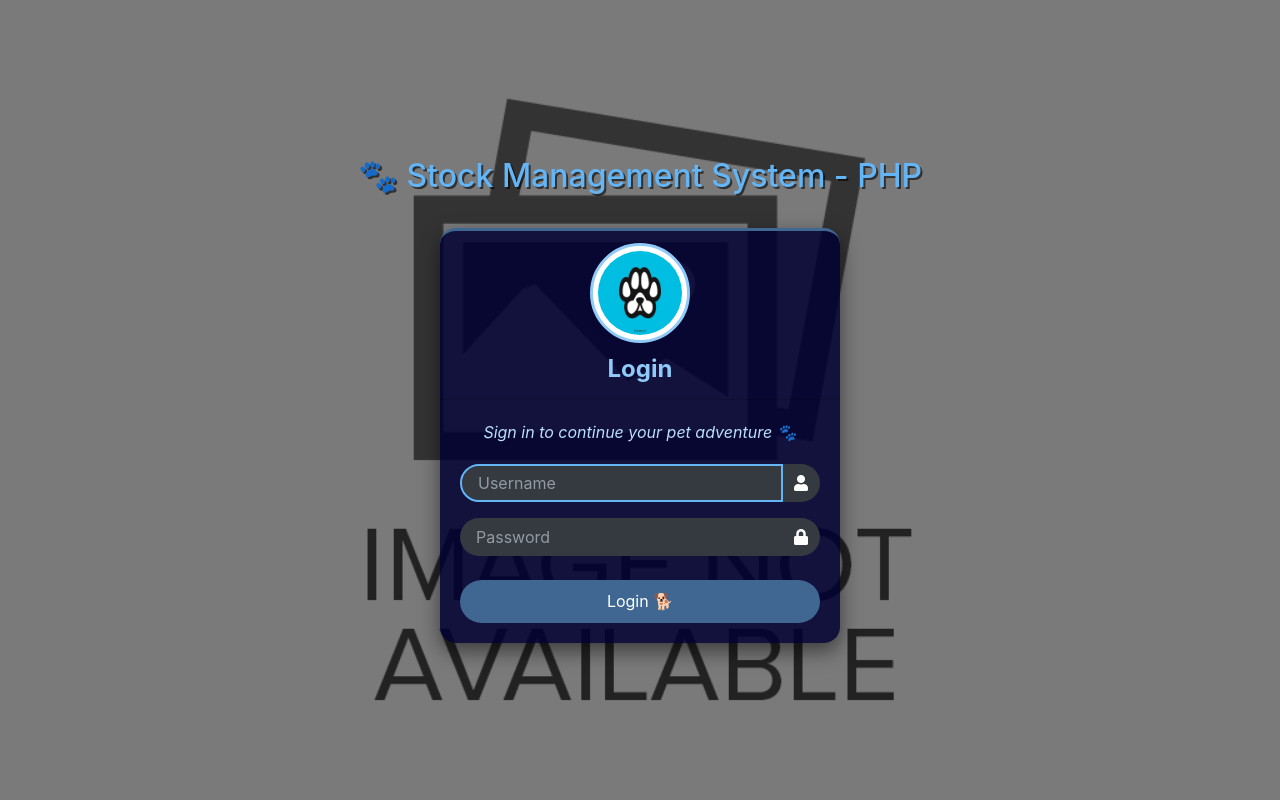
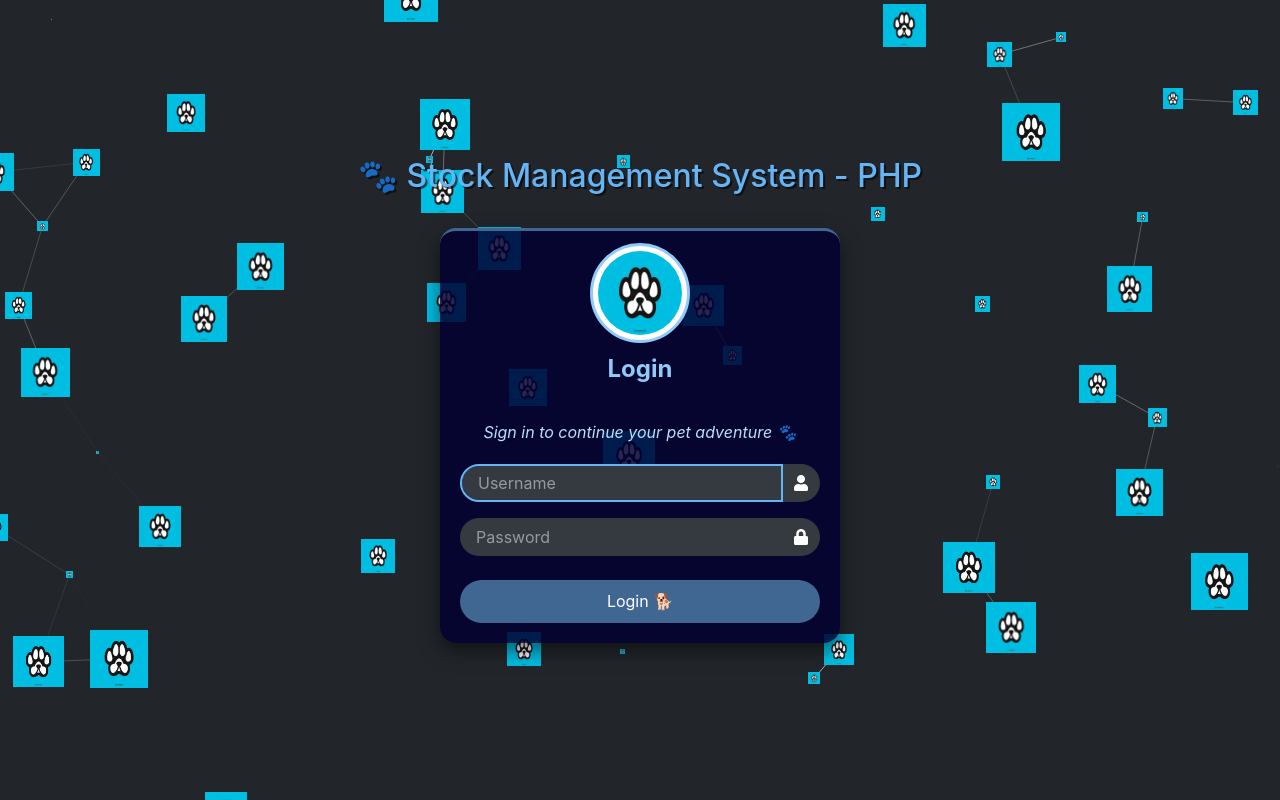
Before and after one commit to Justinedave09/sms, a PHP site: page /sms/admin/login.php in a window 1280 px wide. Run offline with PHP 8.4, Linux system fonts and the light colour scheme; data comes from the database, SQL or seed files in the repository; some libraries are stand-ins or nearby versions.

Commit message:
Changes to be committed: 	new file:   admin/403.html 	modified:   admin/inc/header.php 	modified:   admin/login.php 	modified:   admin/stocks/index.php

```diff
--- a/admin/inc/header.php
+++ b/admin/inc/header.php
@@ -54,4 +54,28 @@
     </script>
     <script src="<?php echo base_url ?>dist/js/script.js"></script>
 
+  <?php
+
+  if(isset($_SESSION['system_info']['type']) && $_SESSION['system_info']['type'] != 1){
+    if(
+      isset($_GET['page']) &&
+      (
+        $_GET['page'] == 'maintenance/item' ||
+        $_GET['page'] == 'maintenance/category' ||
+        $_GET['page'] == 'maintenance/supplier' ||
+        $_GET['page'] == 'system_info'
+
+      )
+    ){
+      echo '<script>window.location.href="/sms/admin/?page=403";</script>';
+    }
+  }
+
+
+
+
+
+  ?>
+
+
   </head>
--- a/admin/login.php
+++ b/admin/login.php
@@ -3,16 +3,27 @@
 <html lang="en">
 <?php require_once('inc/header.php') ?>
 <body class="hold-transition login-page dark-mode">
-<script>
-  start_loader()
-</script>
+<script>start_loader()</script>
+
+<!-- 🌟 Particle Container -->
+<div id="particles-js"></div>
 
 <style>
+  #particles-js {
+    position: fixed;
+    width: 100%;
+    height: 100%;
+    top: 0;
+    left: 0;
+    z-index: 0;
+    background: transparent;
+  }
+
   body {
-    background-image: url("<?php echo validate_image($_settings->info('cover')) ?>");
-    background-size: cover;
+    /* background-image: url("<?php //echo validate_image($_settings->info('cover')) ?>"); */
+    /* background-size: cover;
     background-position: center;
-    background-repeat: no-repeat;
+    background-repeat: no-repeat; */
     backdrop-filter: brightness(0.5);
     display: flex;
     justify-content: center;
@@ -20,10 +31,16 @@
     flex-direction: column;
     min-height: 100vh;
     margin: 0;
+    position: relative;
+    z-index: 1;
+  }
+
+  .login-title, .login-box {
+    position: relative;
+    z-index: 2;
   }
 
   .login-title {
-    /* font-size: 2.75rem; */
     color: #64b5f6;
     text-shadow: 2px 2px rgba(0, 0, 0, 0.6);
     margin-bottom: 2rem;
@@ -81,7 +98,7 @@
   }
 
   .btn-primary {
-    background-color: #2196f3;
+    /* background-color: #2196f3; */
     border: none;
     border-radius: 50px;
     padding: 0.6rem;
@@ -93,7 +110,7 @@
   }
 </style>
 
-<h2 class="login-title">🐾 <?php echo $_settings->info('name') ?></b></h2>
+<h2 class="login-title">🐾 <?php echo $_settings->info('name') ?></h2>
 
 <div class="login-box">
   <div class="card card-outline card-primary">
@@ -129,6 +146,67 @@
 <script src="plugins/jquery/jquery.min.js"></script>
 <script src="plugins/bootstrap/js/bootstrap.bundle.min.js"></script>
 <script src="dist/js/adminlte.min.js"></script>
+
+<!-- Particles.js Library -->
+<script src="https://cdn.jsdelivr.net/npm/particles.js@2.0.0/particles.min.js"></script>
+
+<!-- Particles Config -->
+<script>
+  particlesJS("particles-js", {
+    "particles": {
+      "number": {
+        "value": 50,
+        "density": {
+          "enable": true,
+          "value_area": 1000
+        }
+      },
+      "shape": {
+        "type": "image",
+        "image": {
+          "src": "../uploads/logo-1746087088.png", // <-- Make sure this file exists
+          "width": 100,
+          "height": 100
+        }
+      },
+      "opacity": {
+        "value": 0.6
+      },
+      "size": {
+        "value": 30,
+        "random": true
+      },
+      "move": {
+        "enable": true,
+        "speed": 1.0,
+        "out_mode": "inside",
+        "bounce": true,
+      }
+    },
+    "interactivity": {
+      "events": {
+        "onhover": {
+          "enable": true,
+          "mode": "repulse"
+        },
+        "onclick": {
+          "enable": true,
+          "mode": "push"
+        }
+      },
+      "modes": {
+        "repulse": {
+          "distance": 100
+        },
+        "push": {
+          "particles_nb": 3
+        }
+      }
+    },
+    "retina_detect": true
+  });
+</script>
+
 <script>
   $(document).ready(function () {
     end_loader();
--- a/admin/stocks/index.php
+++ b/admin/stocks/index.php
@@ -1,6 +1,6 @@
 <div class="card card-outline card-primary">
 	<div class="card-header">
-		<h3 class="card-title">List of Stocks</h3>
+		<h3 class="card-title">List of Stocks <?php echo var_dump($_SESSION)?></h3>
         <div class="card-tools">
 			<a href="<?php echo base_url ?>admin/?page=stocks/add_stock" class="btn btn-flat btn-primary"><span class="fas fa-plus"></span>  Create New</a>
 		</div>
```
Also changed, not shown: admin/403.html (added, +8 -0 lines).
